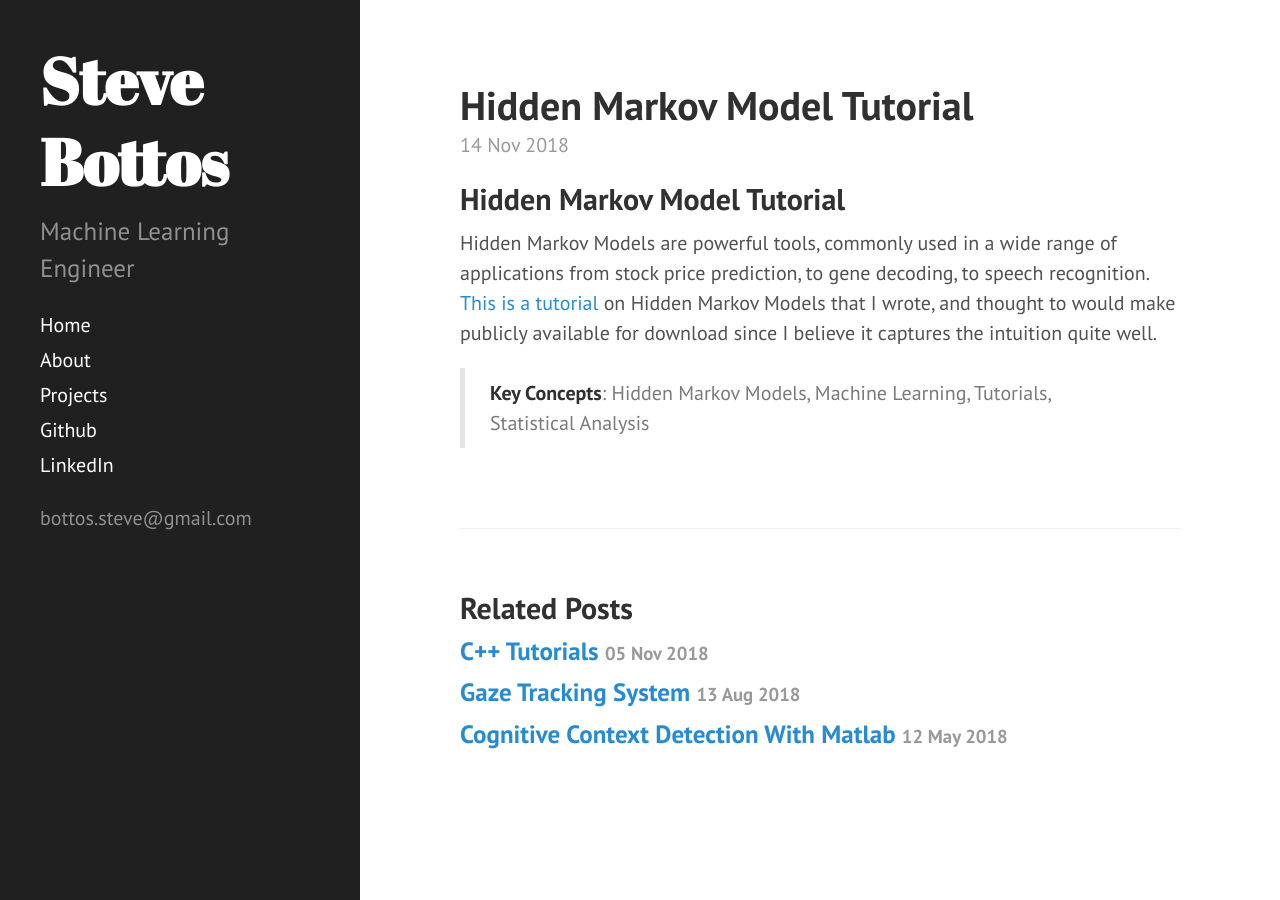
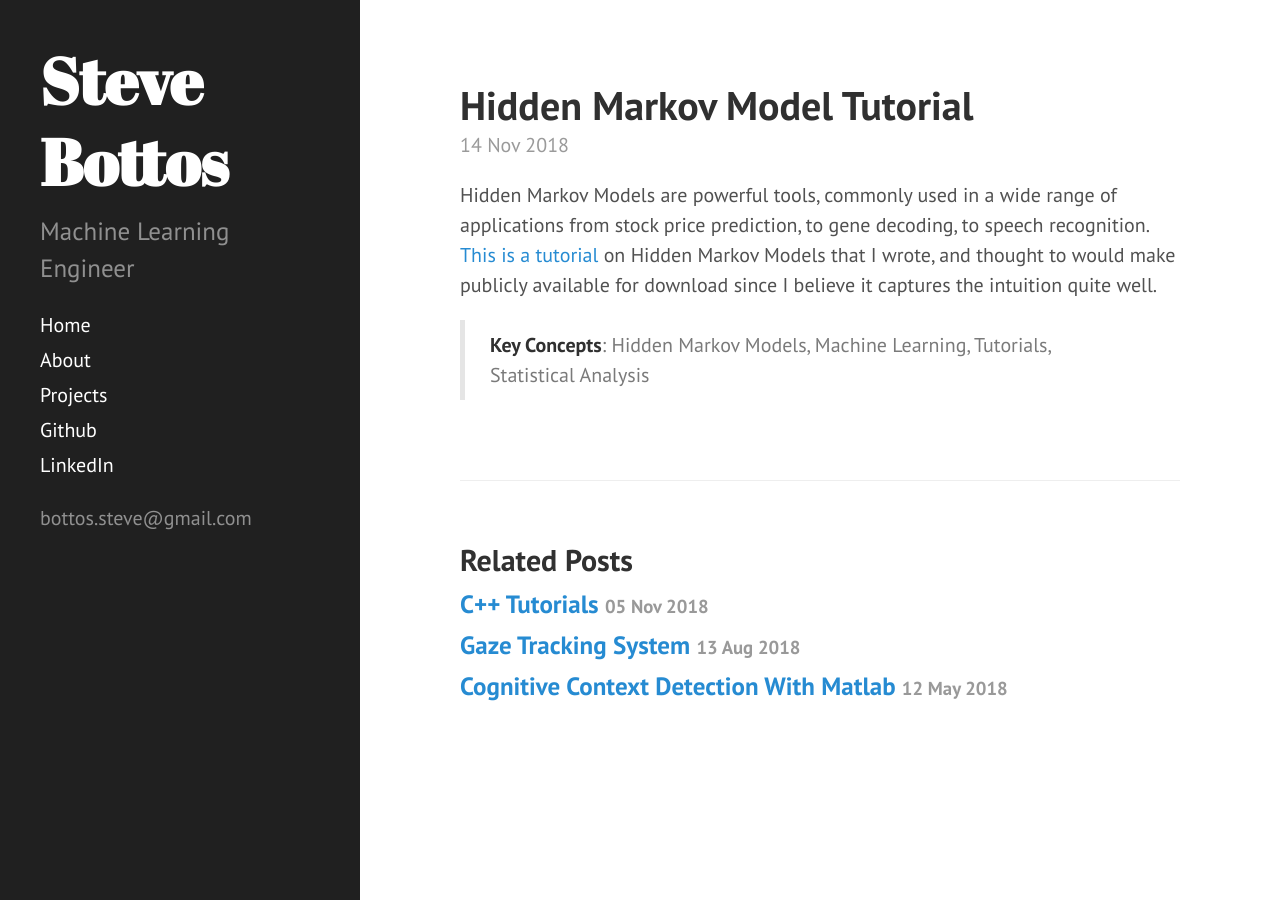
Before and after one commit to stevebottos/stevebottos.github.io, a Jekyll site: the page built from _posts/2018-11-14-HMMTutorial.md, in a window 1280 px wide. Built offline with Jekyll 4.4.1, drawn with Linux system fonts in a browser that asks for light colours.

Commit message:
Update 2018-11-14-HMMTutorial.md

```diff
--- a/_posts/2018-11-14-HMMTutorial.md
+++ b/_posts/2018-11-14-HMMTutorial.md
@@ -3,7 +3,6 @@ layout: post
 title: Hidden Markov Model Tutorial
 ---
 
-## Hidden Markov Model Tutorial
 Hidden Markov Models are powerful tools, commonly used in a wide range of applications from stock price
 prediction, to gene decoding, to speech recognition.<a href = "https://github.com/stevebottos/stevebottos.github.io/blob/master/_downloads/HMM_Tutorial.pdf" target = "_blank"> This is a tutorial</a> on Hidden Markov Models that I wrote, and thought to would make publicly available for download since I believe it captures the intuition quite well.
 > **Key Concepts**: Hidden Markov Models, Machine Learning, Tutorials, Statistical Analysis
```
